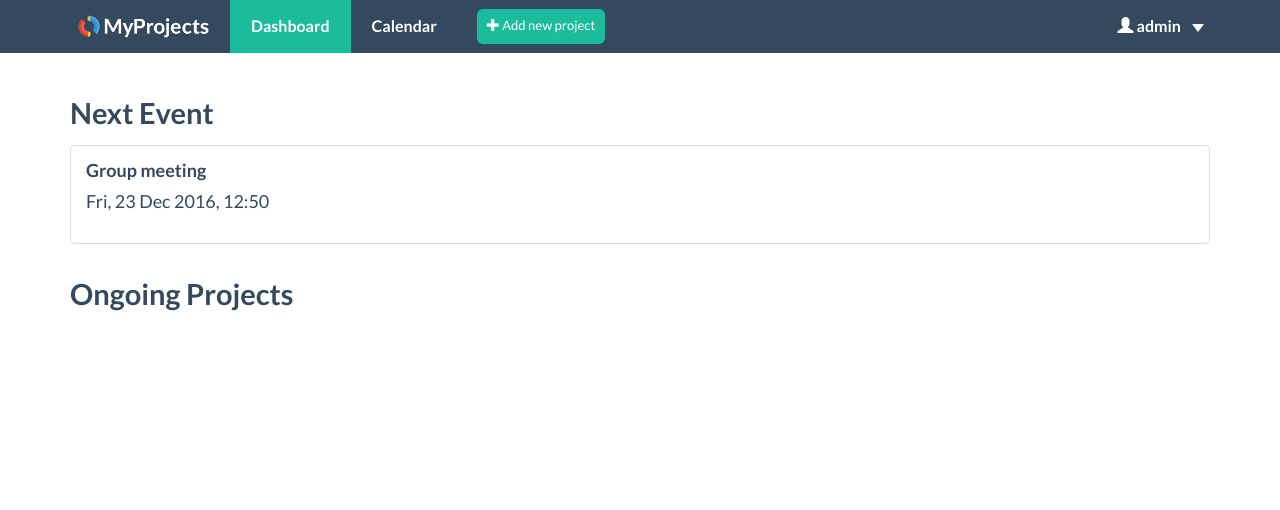
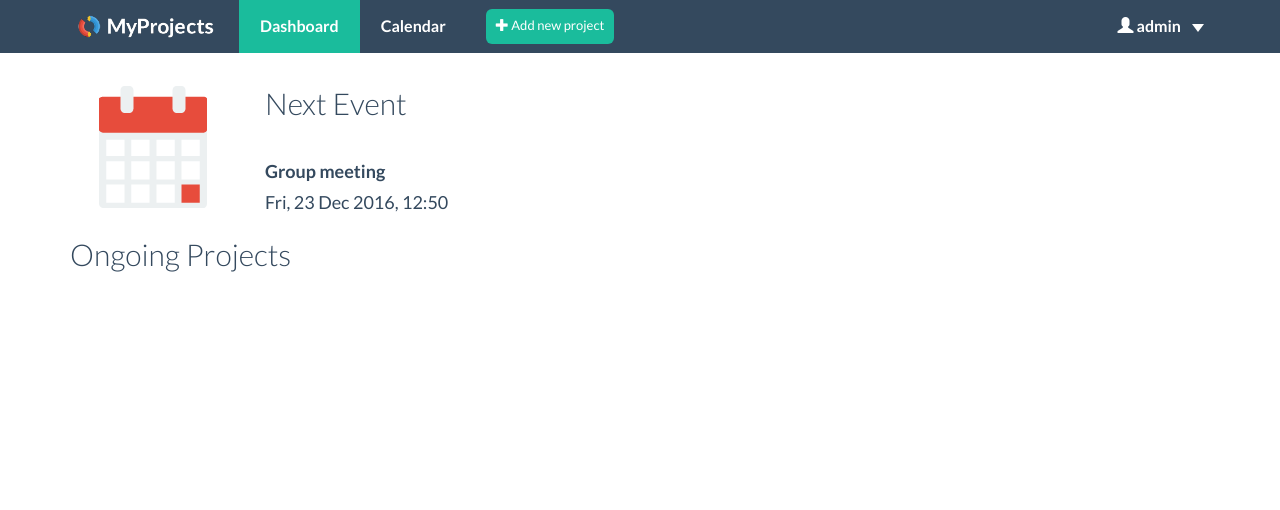
Before and after one commit to ilmaria/design_www, a Django app: page /dashboard/ in a window 1280 px wide. Shown: the top 510 px of the page. Run offline with Django 3.2, Linux system fonts and the light colour scheme; a user stored in the database is signed in; data comes from the database, SQL or seed files in the repository; some libraries are stand-ins or nearby versions.

Commit message:
add logo + dashboard layout improve

```diff
--- a/teamwork/static/css/base.css
+++ b/teamwork/static/css/base.css
@@ -44,6 +44,10 @@ li {
   list-style: none;
 }
 
+li.borderless {
+  border: 0 none;
+}
+
 main.content {
   flex: 1;
 }
--- a/teamwork/templates/dashboard.html
+++ b/teamwork/templates/dashboard.html
@@ -4,30 +4,34 @@
 {% block content %}
 <!-- Next Event from all project -->
 <div class="container">
-  <h4>Next Event</h4>
-  <ul class="list-group">
-    {% for event in next_event %}
-    <li class="list-group-item">
+  <div class="row">
+    <div class="col-xs-2">
+      <img class="img-responsive center-block" src="/static/img/calendar.png" alt="cal-icon">
+    </div>
+    <div class="col-xs-10">
+      <p class="lead">Next Event</p>
+      {% for event in next_event %}
       <strong>{{ event.name }}</strong>
       <p>{{ event.date|date:"D, d M Y" }}, {{ event.date|time:"H:i" }}</p>
       {% if event.location != "" %}
       <p><i class="glyphicon glyphicon-map-marker"></i> {{ event.location }}</p>
       {% endif %}
-    </li>
-    {% endfor %}
-  </ul>
+      {% endfor %}
+    </div>
+  </div>
 </div>
+
 <!-- List of ongoing pojects -->
 <div class="container">
-  <h4>Ongoing Projects</h4>
+  <p class="lead">Ongoing Projects</p>
   {% for project in projects %}
   <div class="jumbotron">
-    <h3>
+    <h6>
       <a href="{% url 'project_details' project.name|urlencode_plus %}">
       {{ project.name }}</a>
-    </h3>
+    </h6>
     {% with project.event_set.all|dictsort:'date' as events %}
-    <p><b>Next event:</b>
+    <p><i class="fui-calendar"></i> <b>Next event:</b>
       {{ events.0.name }} - {{ events.0.date }}
     </p>
     {% endwith %}
```
Also changed, not shown: teamwork/static/img/calendar.png (added), teamwork/static/img/logo-reverse.png, teamwork/static/img/logo.png.
